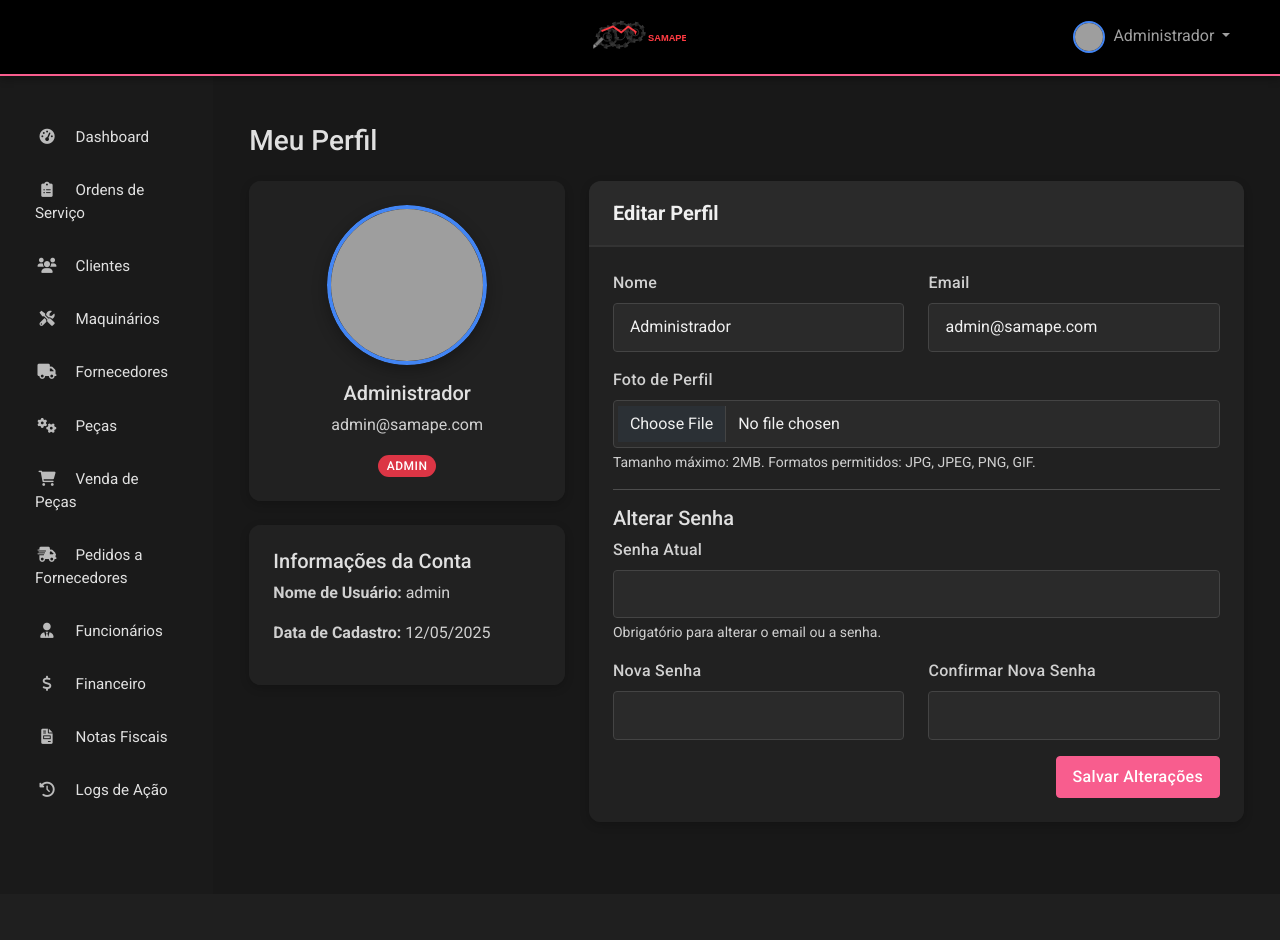
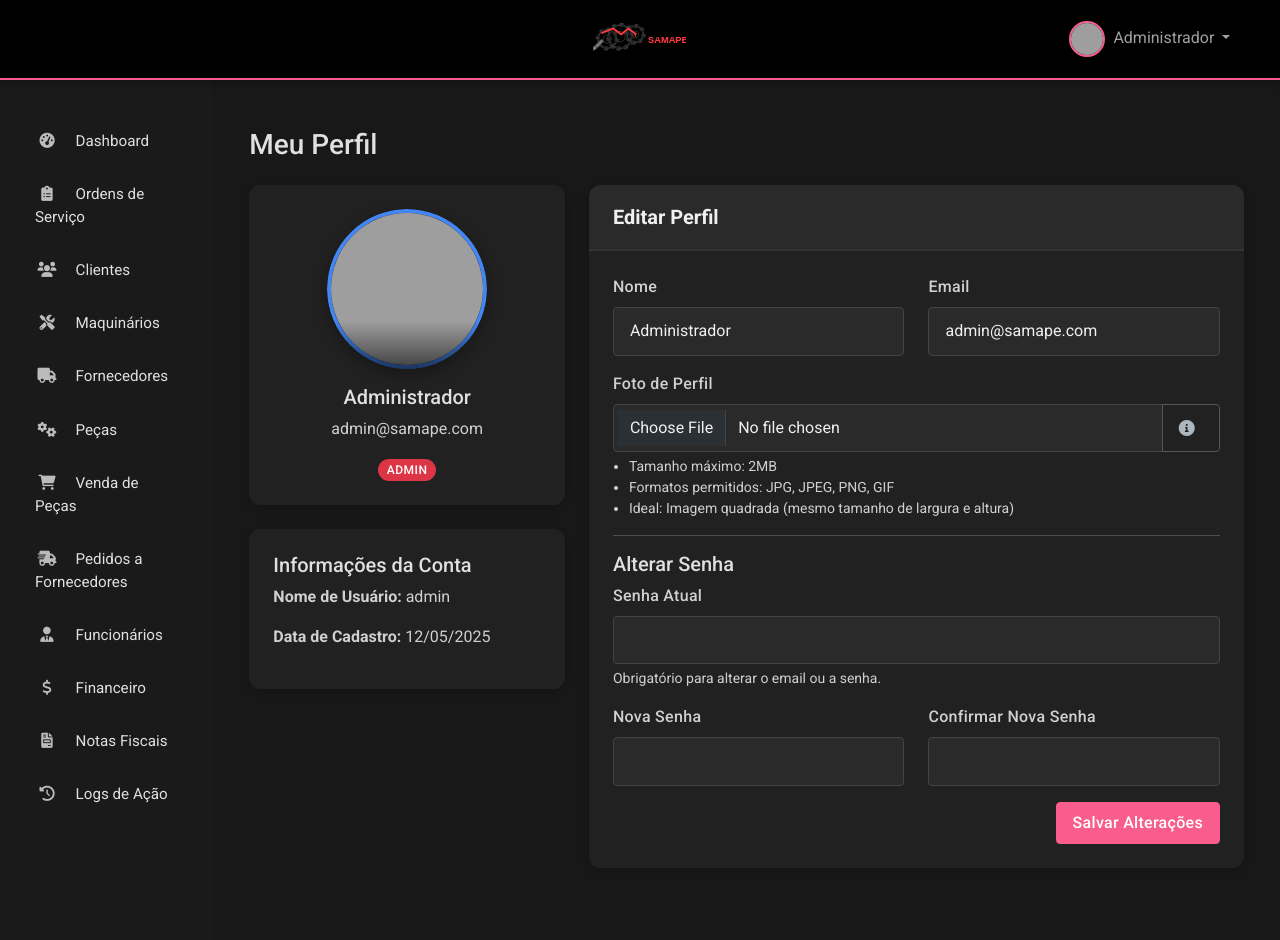
Before and after one commit to sandrim01/samape_py_dev, a Flask app: page /perfil in a window 1280 px wide. Before the commit the page ends 799 px from the top, so only its background shows below. Run offline with Flask 3, Linux system fonts and the light colour scheme; a user stored in the database is signed in; some libraries are stand-ins or nearby versions; grey boxes are pictures that could not be loaded.

Commit message:
Improve user profile picture management for better user experience
Adds file validation, size limits, and clearer UI guidance for profile images.

Replit-Commit-Author: Agent
Replit-Commit-Session-Id: b75ba197-6be9-480b-a25a-84de04cb618c
Replit-Commit-Screenshot-Url: https://storage.googleapis.com/screenshot-production-us-central1/0440564d-7b07-4afc-8444-b39f2d3bed1b/4d9a85f0-733f-4fac-b573-1c7e25963716.jpg

```diff
--- a/routes.py
+++ b/routes.py
@@ -1083,8 +1083,32 @@ def register_routes(app):
                 filename = secure_filename(form.profile_image.data.filename)
                 _, file_extension = os.path.splitext(filename)
 
-                # Create a unique filename based on user ID
-                profile_image_filename = f"user_{current_user.id}{file_extension}"
+                # Verificar extensão de arquivo
+                if file_extension.lower() not in ['.jpg', '.jpeg', '.png', '.gif']:
+                    flash('Formato de arquivo não permitido. Apenas JPG, JPEG, PNG e GIF são aceitos.', 'danger')
+                    return render_template('profile/index.html', form=form)
+
+                # Verificar tamanho do arquivo (max 2MB)
+                form.profile_image.data.seek(0, os.SEEK_END)
+                file_size = form.profile_image.data.tell()
+                form.profile_image.data.seek(0)  # Retornar para o início do arquivo
+
+                if file_size > 2 * 1024 * 1024:  # 2MB em bytes
+                    flash('Tamanho do arquivo maior que 2MB. Por favor, escolha uma imagem menor.', 'danger')
+                    return render_template('profile/index.html', form=form)
+
+                # Remover imagem anterior se existir e não for a padrão
+                if current_user.profile_image and current_user.profile_image != 'default_profile.svg':
+                    old_file_path = os.path.join('static/images/profiles', current_user.profile_image)
+                    if os.path.exists(old_file_path):
+                        try:
+                            os.remove(old_file_path)
+                        except:
+                            pass  # Se não conseguir remover, apenas continue
+
+                # Create a unique filename based on user ID and timestamp para evitar cache do navegador
+                timestamp = int(datetime.now().timestamp())
+                profile_image_filename = f"user_{current_user.id}_{timestamp}{file_extension}"
 
                 # Save the file
                 file_path = os.path.join('static/images/profiles', profile_image_filename)
@@ -1092,6 +1116,14 @@ def register_routes(app):
 
                 # Update the user's profile_image field
                 current_user.profile_image = profile_image_filename
+
+                # Log da alteração da imagem
+                log_action(
+                    'Atualização de Foto de Perfil',
+                    'user',
+                    current_user.id,
+                    'Foto de perfil atualizada'
+                )
 
             # Update password if provided
             if form.new_password.data:
--- a/static/css/style.css
+++ b/static/css/style.css
@@ -214,15 +214,21 @@ body {
 
 /* Profile images */
 .profile-avatar {
-    width: 32px;
-    height: 32px;
+    width: 36px;
+    height: 36px;
     object-fit: cover;
     border-radius: 50%;
-    border: 2px solid var(--blue);
+    border: 2px solid var(--pink);
     display: inline-block;
     vertical-align: middle;
     margin-right: 8px;
     box-shadow: 0 2px 5px rgba(0, 0, 0, 0.2);
+    transition: all 0.3s ease;
+}
+
+.nav-link:hover .profile-avatar {
+    transform: scale(1.1);
+    border-color: var(--blue);
 }
 
 .profile-image-container {
@@ -235,11 +241,28 @@ body {
     box-shadow: 0 5px 15px rgba(0, 0, 0, 0.3);
 }
 
+.profile-image-container::after {
+    content: '';
+    position: absolute;
+    bottom: 0;
+    left: 0;
+    right: 0;
+    height: 30%;
+    background: linear-gradient(to top, rgba(0,0,0,0.6), rgba(0,0,0,0));
+    pointer-events: none;
+}
+
 .profile-image {
     width: 160px;
     height: 160px;
     object-fit: cover;
     border: 4px solid var(--blue);
+    transition: transform 0.5s ease;
+}
+
+.profile-image-container:hover .profile-image {
+    transform: scale(1.1);
+    border-color: var(--pink);
 }
 
 /* Sidebar */
--- a/templates/profile/index.html
+++ b/templates/profile/index.html
@@ -69,11 +69,22 @@
 
                         <div class="mb-3">
                             <label for="profile_image" class="form-label">{{ form.profile_image.label }}</label>
-                            {{ form.profile_image(class="form-control" + (" is-invalid" if form.profile_image.errors else "")) }}
+                            <div class="input-group">
+                                {{ form.profile_image(class="form-control" + (" is-invalid" if form.profile_image.errors else "")) }}
+                                <button class="btn btn-outline-secondary" type="button" id="profileImageInfo" data-bs-toggle="tooltip" title="Recomendamos uma imagem quadrada de 160x160 pixels para melhor visualização">
+                                    <i class="fas fa-info-circle"></i>
+                                </button>
+                            </div>
                             {% for error in form.profile_image.errors %}
                                 <div class="invalid-feedback">{{ error }}</div>
                             {% endfor %}
-                            <div class="form-text">Tamanho máximo: 2MB. Formatos permitidos: JPG, JPEG, PNG, GIF.</div>
+                            <div class="form-text">
+                                <ul class="mb-0 ps-3">
+                                    <li>Tamanho máximo: 2MB</li>
+                                    <li>Formatos permitidos: JPG, JPEG, PNG, GIF</li>
+                                    <li>Ideal: Imagem quadrada (mesmo tamanho de largura e altura)</li>
+                                </ul>
+                            </div>
                         </div>
 
                         <hr>
```
Also changed, not shown: static/images/profiles/default_profile.svg.
